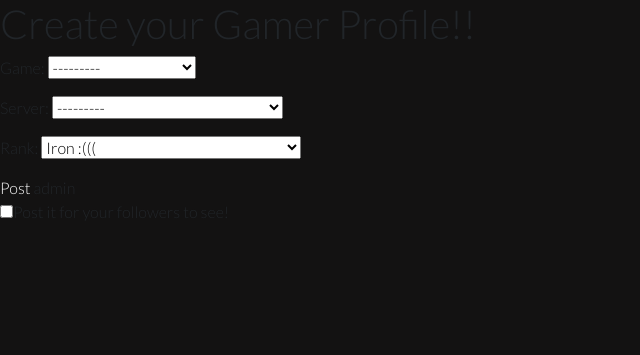
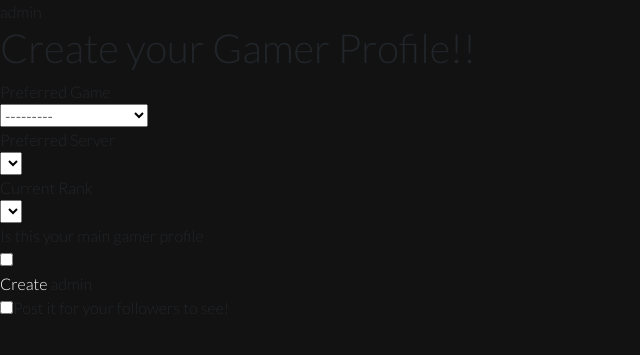
Before and after one commit to SaptarshiMazumder/PostIT-Merged, a Django app: page /create_gamer_profile/admin in a window 1280 px wide. Shown: the top 355 px of the page, without its empty margins (0-640 px from the left). Run offline with Django 4.2, Linux system fonts and the light colour scheme; a user stored in the database is signed in; data comes from the database, SQL or seed files in the repository; lists and menus that the app fills with data are empty; parts of the project's set-up code (start-up, migrations or seed data) failed here and were passed over; some libraries are stand-ins or nearby versions.

Commit message:
Profile Creation  reworked
Created Main Profile table and  linked it w the gamer profile. Also made dynamic fetching of ranks and servers during matchmaking and profile creation

```diff
--- a/DjangoWebapp-ToMerge/DjangoWebapp-ToMerge/DjangoDjangoDjango - Improving/PostIT/page3/admin.py
+++ b/DjangoWebapp-ToMerge/DjangoWebapp-ToMerge/DjangoDjangoDjango - Improving/PostIT/page3/admin.py
@@ -1,6 +1,6 @@
 
 from django.contrib import admin
-from . models import Post, Category, Profile, Replies, ImageFiles, GameProfile, Tags, Community
+from . models import Post, Category, Profile, Replies, ImageFiles, GameProfile, Tags, Community, Main_Profile
 
 # Register your models here.
 
@@ -12,3 +12,4 @@ admin.site.register(ImageFiles)
 admin.site.register(GameProfile)
 admin.site.register(Tags)
 admin.site.register(Community)
+admin.site.register(Main_Profile)
--- a/DjangoWebapp-ToMerge/DjangoWebapp-ToMerge/DjangoDjangoDjango - Improving/PostIT/page3/models.py
+++ b/DjangoWebapp-ToMerge/DjangoWebapp-ToMerge/DjangoDjangoDjango - Improving/PostIT/page3/models.py
@@ -57,6 +57,7 @@ class Community(models.Model):
 
 
 class Profile(models.Model):
+    # This is User profile
     user = models.OneToOneField(User, null=True, on_delete=models.CASCADE)
     bio = models.TextField(blank=True, null=True)
     profile_pic = models.ImageField(
@@ -183,6 +184,7 @@ LIKE_CHOICES = (
 
 
 class GameProfile(models.Model):
+    # This is User Game profile
     games_list = [('Valorant', 'Valorant'), ('Call of Duty', 'Call of Duty'),
                   ('League of Legends', 'League of Legends'), ('Counter Shit: GO', 'Counter Shit: GO')]
 
@@ -266,3 +268,13 @@ class GameProfile(models.Model):
 
     def __str__(self):
         return str(self.user) + " | " + str(self.game) + " | " + str(self.server) + " | " + str(self.rank)
+
+
+class Main_Profile(models.Model):
+    # This is User main game profile
+    user = models.OneToOneField(User, on_delete=models.CASCADE, default=None)
+    main_gamer_profile = models.OneToOneField(
+        GameProfile, on_delete=models.CASCADE,  default=None)
+
+    def __str__(self):
+        return str(self.user) + " | " + self.main_gamer_profile.game
--- a/DjangoWebapp-ToMerge/DjangoWebapp-ToMerge/DjangoDjangoDjango - Improving/PostIT/page3/templates/create_gamer_profile.html
+++ b/DjangoWebapp-ToMerge/DjangoWebapp-ToMerge/DjangoDjangoDjango - Improving/PostIT/page3/templates/create_gamer_profile.html
@@ -8,20 +8,36 @@ Create Gamer Profile
 
 {% load crispy_forms_tags %}
 {% if user.is_authenticated %}
-<form action="" method="POST" enctype="multipart/form-data">
+<div id="currentuser">{{user.username}}</div>
+<form action="" method="POST" enctype="multipart/form-data" id="gamerprofile_form">
     <h1>Create your Gamer Profile!!</h1>
     {% csrf_token %}
-    {{ form.as_p }}
-    <div class="post_form">
-        {{ post_form}}
+
+    <div class="profile-item">
+        <div> Preferred Game</div>
+        <div class="game">{{form.game}}</div>
     </div>
-    <button type="submit">Post</button>
+    <div class="profile-item">
+        <div> Preferred Server</div>
+        <select class="servers" form="gamerprofile_form"></select>
+    </div>
+    <div class="profile-item">
+        <div> Current Rank</div>
+        <select class="ranks" form="gamerprofile-form">Enter current rank</select>
+    </div>
+    <div class="profile-item">
+        <label for="is_main"> Is this your main gamer profile</label><br>
+        <input type="checkbox" id="is_main" name="is_main">
+    </div>
+    <button type="submit" name="submit-btn">Create</button>
     {{user.username}}
 
 </form>
 
 <input type="checkbox" name="is_post" id="is_post">Post it for your followers to see!
-
+<div class="post_form">
+    <input type="text" name="post_body" id="post_body">
+</div>
 
 <!-- <form  action="" method="POST" enctype="multipart/form-data">
         {% csrf_token %}
@@ -46,6 +62,58 @@ Login first!
             $(".post_form").hide();
         }
     })
+    $('.game').click(function () {
+        var pref_game = $('.game select').val();
+        console.log(pref_game);
+
+        $.ajax({
+            type: 'GET',
+            url: `/getgamerank_server/${pref_game}`,
+            success: function (response) {
+                $('.servers').empty();
+                for (let i = 0; i < response['servers'].length; i++) {
+                    $('.servers').append(`<option>${response['servers'][i][0]}</option>`)
+                }
+
+                $('.ranks').empty();
+                for (let i = 0; i < response['ranks'].length; i++) {
+                    $('.ranks').append(`<option>${response['ranks'][i][0]}</option>`)
+                }
+            }
+        })
+    })
+    let is_main = false;
+    $('#is_main').click(function () {
+
+        if ($(this).is(":checked")) {
+            is_main = true;
+        }
+        else is_main = false;
+        console.log(is_main);
+    })
+
+    $(document).on('submit', '#gamerprofile_form', function (e) {
+        e.preventDefault();
+        var pref_game = $('.game select').val();
+        var user_name = $('#currentuser').text();
+        console.log(user_name, pref_game);
+        $.ajax({
+            type: 'POST',
+            url: `/create_gamer_profile/${user_name}`,
+            data: {
+                game: pref_game,
+                rank: $('.ranks').val(),
+                server: $('.servers').val(),
+                body: $('#post_body').val(),
+                is_main: is_main,
+                csrfmiddlewaretoken: $('input[name=csrfmiddlewaretoken]').val(),
+            },
+            success: function (response) {
+                console.log("Success");
+            }
+        })
+    })
+
 </script>
 
 
--- a/DjangoWebapp-ToMerge/DjangoWebapp-ToMerge/DjangoDjangoDjango - Improving/PostIT/page3/views.py
+++ b/DjangoWebapp-ToMerge/DjangoWebapp-ToMerge/DjangoDjangoDjango - Improving/PostIT/page3/views.py
@@ -19,7 +19,7 @@ from django.shortcuts import render, redirect, get_object_or_404
 from django.http import HttpResponse, JsonResponse, HttpResponseNotAllowed
 from django.views.generic import ListView, DetailView
 from matplotlib.style import context
-from . models import Community, GameProfile, Post, Replies, ImageFiles, Profile, Tags
+from . models import Community, GameProfile, Post, Replies, ImageFiles, Profile, Tags, Main_Profile
 from . forms import EditPostForm, EditVideoPostForm, ImageForm, PostForm, PostImageForm, PostVideoForm, EditImagePostForm, GameProfileForm, MatchmakingForm, CreateCommunityForm
 from django.http import HttpResponseRedirect
 from django.urls import reverse, reverse_lazy
@@ -850,12 +850,22 @@ def create_game_profile(request, user):
         if(request.method == 'POST'):
             if(GameProfile.objects.filter(user=user.id, game=request.POST['game'])):
                 print("Profile already exists")
-                GameProfile.objects.filter(user=user.id,
-                                           game=request.POST['game']).update(server=request.POST['server'], rank=request.POST['rank'])
+                game_profile = GameProfile.objects.filter(user=user.id,
+                                                          game=request.POST['game'])
+                game_profile.update(
+                    server=request.POST['server'], rank=request.POST['rank'])
+
+                if Main_Profile.objects.filter(user=user.id).exists():
+
+                    main_profile = Main_Profile.objects.get(user=user.id)
+                    if(request.POST['is_main'] == 'true'):
+                        main_profile.main_gamer_profile = game_profile[0]
+                        main_profile.save()
+                        print(main_profile)
 
                 if len(request.POST['body']) > 1:
                     print(request.POST['body'])
-                    new_post = Post(title=request.POST['title'], author=user,
+                    new_post = Post(title="Gamer Profile Update", author=user,
                                     body=request.POST['body'], category=request.POST['game'])
                     new_post.save()
                     return redirect('home-page')
@@ -863,15 +873,26 @@ def create_game_profile(request, user):
             else:
 
                 print(request.POST)
-                new_profile = GameProfile(user=user, game=request.POST['game'],
-                                          server=request.POST['server'], rank=request.POST['rank'])
-                new_profile.save()
-                context = {'form': form, 'profile': new_profile,
+                new_gamer_profile = GameProfile(user=user, game=request.POST['game'],
+                                                server=request.POST['server'], rank=request.POST['rank'])
+                new_gamer_profile.save()
+
+                if Main_Profile.objects.filter(user=user.id).exists() and (request.POST['is_main'] == 'true'):
+                    main_profile = Main_Profile.objects.get(user=user.id)
+                    main_profile.main_gamer_profile = new_gamer_profile
+                    main_profile.save()
+
+                else:
+                    new_main_profile = Main_Profile(user=user,
+                                                    main_gamer_profile=new_gamer_profile)
+                    new_main_profile.save()
+
+                context = {'form': form, 'profile': new_gamer_profile,
                            'post_form': post_form}
 
                 if len(request.POST['body']) > 1:
                     print(request.POST['body'])
-                    new_post = Post(title=request.POST['title'], author=user,
+                    new_post = Post(title="Gamer Profile Created", author=user,
                                     body=request.POST['body'], category=request.POST['game'])
                     new_post.save()
                     return redirect('home-page')
--- a/DjangoWebapp-ToMerge/DjangoWebapp-ToMerge/DjangoDjangoDjango - Improving/PostIT/static/PostIT/css/style.css
+++ b/DjangoWebapp-ToMerge/DjangoWebapp-ToMerge/DjangoDjangoDjango - Improving/PostIT/static/PostIT/css/style.css
@@ -357,6 +357,7 @@ i:hover {
     margin: auto 0;
     padding: 5px;
     border-radius: 5px;
+    z-index: 100000;
 }
 
 .profile a {
@@ -409,7 +410,7 @@ i:hover {
     background-color: var(--post_bg_color);
     border-radius: 10px;
     height: 100%;
-    z-index: 10000;
+    z-index: 100;
     /* size: 100%; */
 
 }
```
Also changed, not shown: DjangoWebapp-ToMerge/DjangoWebapp-ToMerge/DjangoDjangoDjango - Improving/PostIT/media/images/profile/download_2.jpg (added), DjangoWebapp-ToMerge/DjangoWebapp-ToMerge/DjangoDjangoDjango - Improving/PostIT/page3/migrations/0007_gameprofile_is_main_gamer_profile.py (added), DjangoWebapp-ToMerge/DjangoWebapp-ToMerge/DjangoDjangoDjango - Improving/PostIT/page3/migrations/0008_main_profile.py (added), DjangoWebapp-ToMerge/DjangoWebapp-ToMerge/DjangoDjangoDjango - Improving/PostIT/page3/migrations/0009_remove_gameprofile_is_main_gamer_profile.py (added).
